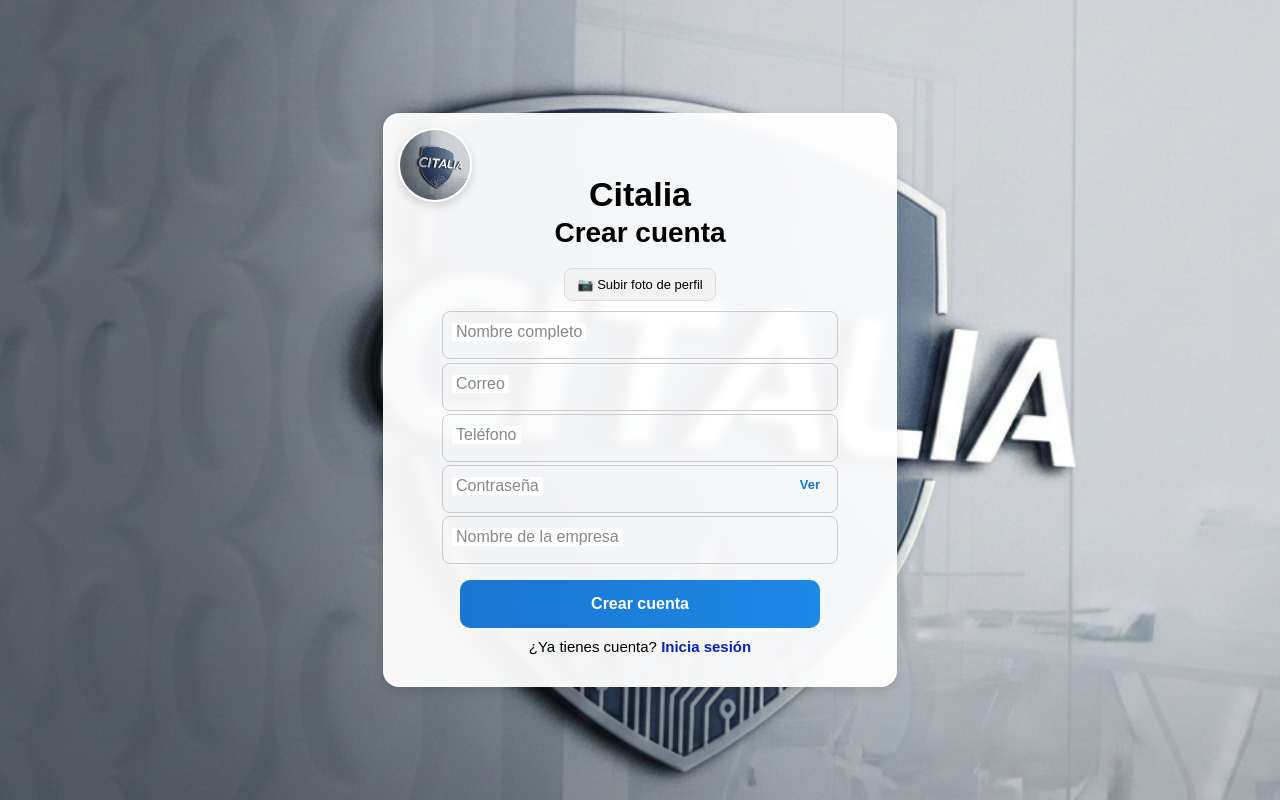
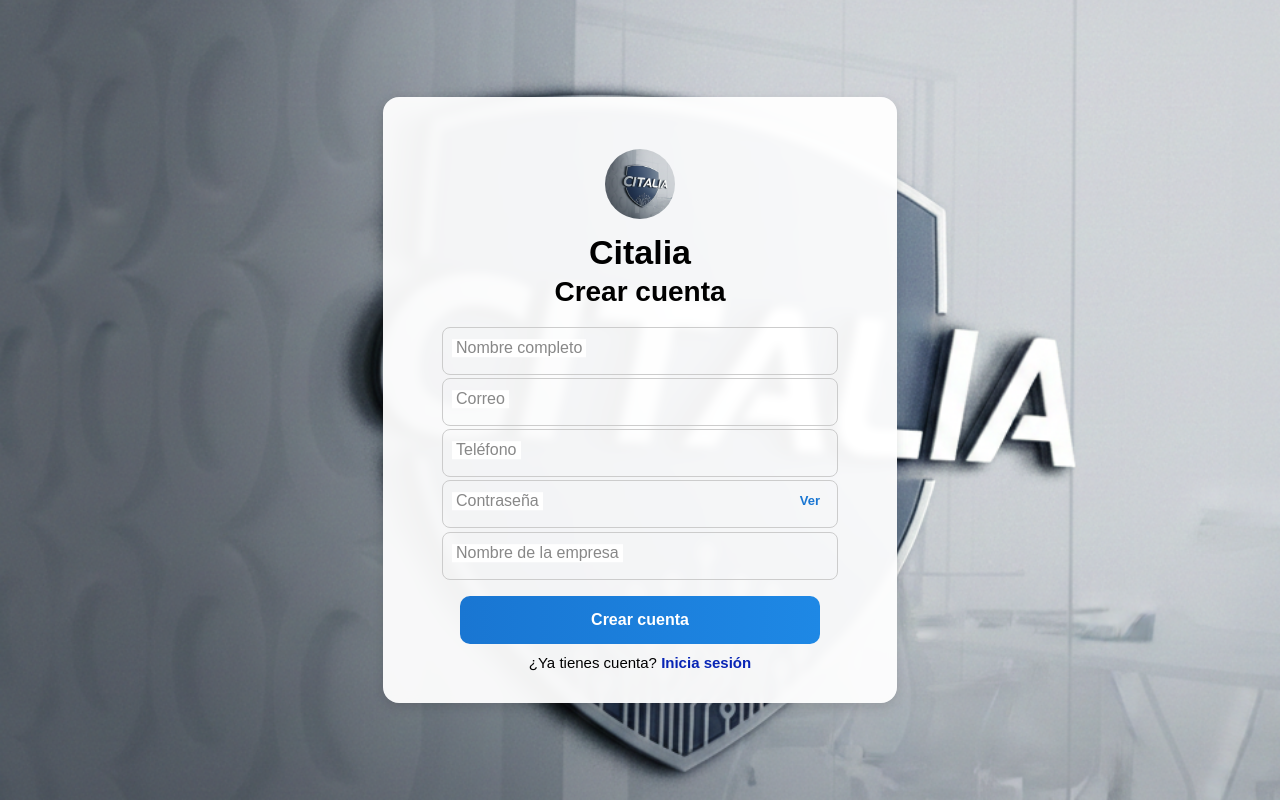
Before and after one commit to anastaciomarbella/atempo, a React (Create React App) app: page /register in a window 1280 px wide. Built offline with nearby package versions, Linux system fonts and the light colour scheme.

Commit message:
Registro de usuario con foto en Supabase

```diff
--- a/src/pages/register.jsx
+++ b/src/pages/register.jsx
@@ -8,8 +8,6 @@ export default function Register() {
 
   const [verPassword, setVerPassword] = useState(false);
   const [loading, setLoading] = useState(false);
-  const [previewFoto, setPreviewFoto] = useState(null);
-  const [fotoFile, setFotoFile] = useState(null);
 
   const [form, setForm] = useState({
     nombre: "",
@@ -20,20 +18,10 @@ export default function Register() {
   });
 
   const handleChange = (e) => {
-    setForm({ ...form, [e.target.name]: e.target.value });
-  };
-
-  const handleFotoChange = (e) => {
-    const file = e.target.files[0];
-    if (!file) return;
-
-    if (file.size > 2 * 1024 * 1024) {
-      alert("La imagen debe ser menor a 2MB");
-      return;
-    }
-
-    setFotoFile(file); // 👈 importante
-    setPreviewFoto(URL.createObjectURL(file));
+    setForm({
+      ...form,
+      [e.target.name]: e.target.value,
+    });
   };
 
   const handleSubmit = async (e) => {
@@ -41,34 +29,18 @@ export default function Register() {
     setLoading(true);
 
     try {
-      const formData = new FormData();
-
-      // Campos de texto
-      formData.append("nombre", form.nombre);
-      formData.append("correo", form.correo);
-      formData.append("telefono", form.telefono);
-      formData.append("password", form.password);
-      formData.append("nombreEmpresa", form.nombreEmpresa);
-
-      // Foto (debe llamarse EXACTAMENTE igual que en upload.single('foto'))
-      if (fotoFile) {
-        formData.append("foto", fotoFile);
-      }
-
       const res = await fetch(
         "https://mi-api-atempo.onrender.com/api/auth/registro",
         {
           method: "POST",
-          body: formData, // 🚨 NO poner Content-Type
+          headers: {
+            "Content-Type": "application/json",
+          },
+          body: JSON.stringify(form),
         }
       );
 
-      let data;
-      try {
-        data = await res.json();
-      } catch {
-        data = { message: "Error inesperado del servidor" };
-      }
+      const data = await res.json();
 
       if (!res.ok) {
         alert(data.message || "Error en registro");
@@ -88,52 +60,26 @@ export default function Register() {
 
   return (
     <div className="login-container">
-      <div className="login-card show" style={{ position: "relative" }}>
+      <div className="login-card show">
 
+        <div className="login-body" style={{ textAlign: "center", marginTop: "20px" }}>
           <img
-          src={previewFoto || logo}
-          alt="Foto de perfil"
+            src={logo}
+            alt="Logo"
             style={{
               width: "70px",
               height: "70px",
               borderRadius: "50%",
               objectFit: "cover",
-            position: "absolute",
-            top: "15px",
-            left: "15px",
-            boxShadow: "0 4px 10px rgba(0,0,0,.15)",
-            border: "2px solid white",
+              marginBottom: "10px",
             }}
           />
-
-        <div className="login-body" style={{ textAlign: "center", marginTop: "30px" }}>
           <h1 className="login-title">Citalia</h1>
           <h2 className="login-subtitle">Crear cuenta</h2>
         </div>
 
-        <div style={{ textAlign: "center", marginBottom: "10px" }}>
-          <label
-            style={{
-              display: "inline-block",
-              padding: "8px 12px",
-              borderRadius: "8px",
-              background: "#f2f2f2",
-              cursor: "pointer",
-              fontSize: "13px",
-              border: "1px solid #ddd",
-            }}
-          >
-            📷 Subir foto de perfil
-            <input
-              type="file"
-              accept="image/*"
-              hidden
-              onChange={handleFotoChange}
-            />
-          </label>
-        </div>
+        <form onSubmit={handleSubmit}>
 
-        <form onSubmit={handleSubmit}>
           <div className="input-group">
             <input
               type="text"
@@ -144,7 +90,9 @@ export default function Register() {
               onChange={handleChange}
               required
             />
-            <label className="floating-label-text">Nombre completo</label>
+            <label className="floating-label-text">
+              Nombre completo
+            </label>
           </div>
 
           <div className="input-group">
@@ -157,7 +105,9 @@ export default function Register() {
               onChange={handleChange}
               required
             />
-            <label className="floating-label-text">Correo</label>
+            <label className="floating-label-text">
+              Correo
+            </label>
           </div>
 
           <div className="input-group">
@@ -170,7 +120,9 @@ export default function Register() {
               onChange={handleChange}
               required
             />
-            <label className="floating-label-text">Teléfono</label>
+            <label className="floating-label-text">
+              Teléfono
+            </label>
           </div>
 
           <div className="input-group password-group">
@@ -183,7 +135,9 @@ export default function Register() {
               onChange={handleChange}
               required
             />
-            <label className="floating-label-text">Contraseña</label>
+            <label className="floating-label-text">
+              Contraseña
+            </label>
 
             <button
               type="button"
@@ -204,12 +158,19 @@ export default function Register() {
               onChange={handleChange}
               required
             />
-            <label className="floating-label-text">Nombre de la empresa</label>
+            <label className="floating-label-text">
+              Nombre de la empresa
+            </label>
           </div>
 
-          <button type="submit" className="login-button" disabled={loading}>
+          <button
+            type="submit"
+            className="login-button"
+            disabled={loading}
+          >
             {loading ? "Creando cuenta..." : "Crear cuenta"}
           </button>
+
         </form>
 
         <div className="login-footer">
@@ -218,6 +179,7 @@ export default function Register() {
             Inicia sesión
           </a>
         </div>
+
       </div>
     </div>
   );
```
Lines whose indentation alone changed are shown as unchanged.
